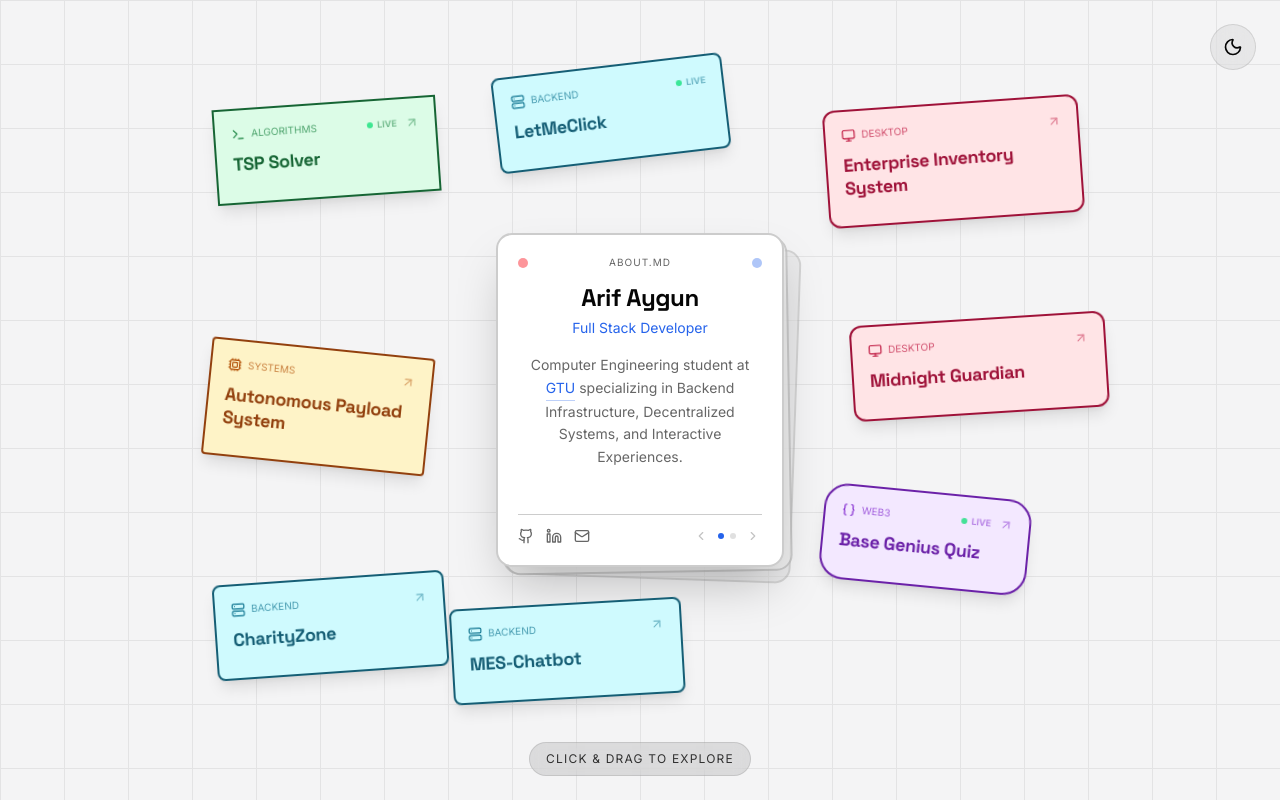
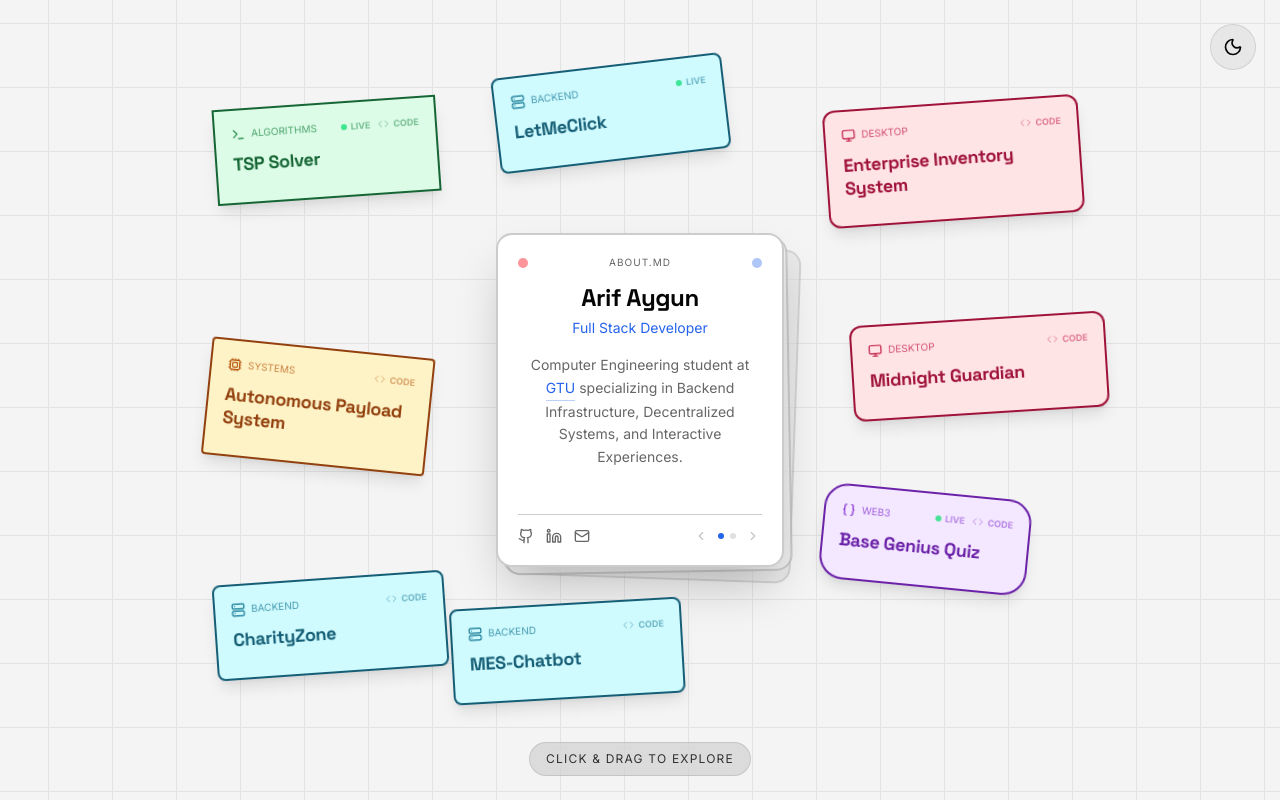
Before and after one commit to arif-aygun/portfolio, a Next.js app: page / in a window 1280 px wide. Built offline with nearby package versions, Linux system fonts and the light colour scheme.

Commit message:
feat(zoom): add pinch-to-zoom focal support && feat(sticker): replace link icon with code icon

```diff
--- a/components/landing/DraggableSticker.tsx
+++ b/components/landing/DraggableSticker.tsx
@@ -1,7 +1,7 @@
 'use client';
 
 import { motion, useMotionValue } from 'framer-motion';
-import { ArrowUpRight, Terminal, Cpu, Braces, Globe, Monitor, Server } from 'lucide-react';
+import { ArrowUpRight, Terminal, Cpu, Braces, Globe, Monitor, Server, Code } from 'lucide-react';
 import { useState, useRef } from 'react';
 
 interface Project {
@@ -172,10 +172,12 @@ export function DraggableSticker({
                         <a
                             href={project.href}
                             target="_blank"
-                            className="pointer-events-auto"
+                            className="pointer-events-auto flex items-center gap-1"
                             onClick={(e) => e.stopPropagation()}
+                            title="View Source Code"
                         >
-                            <ArrowUpRight size={14} className={`${style.accent} opacity-50 hover:opacity-100 transition-opacity`} />
+                            <Code size={11} className={`${style.accent} opacity-50 hover:opacity-100 transition-opacity`} />
+                            <span className={`text-[9px] font-bold ${style.accent} opacity-50 hover:opacity-100 transition-opacity`}>CODE</span>
                         </a>
                     )}
                 </div>
--- a/components/landing/StickerCanvas.tsx
+++ b/components/landing/StickerCanvas.tsx
@@ -129,11 +129,20 @@ export function StickerCanvas() {
     const [slots, setSlots] = useState<{ x: number; y: number; r: number }[]>([]);
     const [hasInteracted, setHasInteracted] = useState(false);
 
-    // Canvas panning state
+    const [scale, setScale] = useState(1);
     const [pan, setPan] = useState({ x: 0, y: 0 });
+
+    // Interaction refs
     const isPanning = useRef(false);
-    const panStart = useRef({ x: 0, y: 0 });
-    const panOrigin = useRef({ x: 0, y: 0 });
+    const isPinching = useRef(false);
+    const panStart = useRef({ x: 0, y: 0 }); // Current pan finger pos
+    const panOrigin = useRef({ x: 0, y: 0 }); // Pan value at start
+
+    // Pinch refs
+    const pinchStartDist = useRef(0);
+    const pinchStartScale = useRef(1);
+    const pinchStartPan = useRef({ x: 0, y: 0 });
+    const pinchStartCenter = useRef({ x: 0, y: 0 }); // Screen coordinates of midpoint
 
     useEffect(() => {
         setMounted(true);
@@ -181,28 +190,107 @@ export function StickerCanvas() {
         isPanning.current = false;
     }, []);
 
-    // Touch handlers for mobile panning
+    // Helper to get distance between two touches
+    const getTouchDist = (touches: React.TouchList) => {
+        const dx = touches[0].clientX - touches[1].clientX;
+        const dy = touches[0].clientY - touches[1].clientY;
+        return Math.sqrt(dx * dx + dy * dy);
+    };
+
+    // Helper to get center of two touches
+    const getTouchCenter = (touches: React.TouchList) => {
+        return {
+            x: (touches[0].clientX + touches[1].clientX) / 2,
+            y: (touches[0].clientY + touches[1].clientY) / 2,
+        };
+    };
+
+    // Touch handlers for mobile panning & zooming
     const handleTouchStart = useCallback((e: React.TouchEvent<HTMLDivElement>) => {
         const target = e.target as HTMLElement;
-        if (!target.closest('[data-interactive]')) {
+
+        // Check for 2-finger pinch first
+        if (e.touches.length === 2) {
+            isPinching.current = true;
+            isPanning.current = false; // Cancel pan if pinching
+
+            pinchStartDist.current = getTouchDist(e.touches);
+            pinchStartScale.current = scale;
+            pinchStartPan.current = { ...pan };
+            pinchStartCenter.current = getTouchCenter(e.touches);
+
+            return;
+        }
+
+        if (!target.closest('[data-interactive]') && e.touches.length === 1) {
             isPanning.current = true;
+            isPinching.current = false;
             setHasInteracted(true);
             panStart.current = { x: e.touches[0].clientX, y: e.touches[0].clientY };
             panOrigin.current = { ...pan };
         }
-    }, [pan]);
+    }, [pan, scale]);
 
     const handleTouchMove = useCallback((e: React.TouchEvent<HTMLDivElement>) => {
-        if (!isPanning.current) return;
+        // Handle Pinch
+        if (isPinching.current && e.touches.length === 2) {
+            e.preventDefault(); // Prevent default browser zoom actions
+
+            const dist = getTouchDist(e.touches);
+            const scaleFactor = dist / pinchStartDist.current;
+
+            // Calculate new clamped scale
+            const rawNewScale = pinchStartScale.current * scaleFactor;
+            const newScale = Math.min(Math.max(rawNewScale, 0.5), 3);
+
+            // Calculate Focal Zoom Pan Adjustment
+            const currentCenter = getTouchCenter(e.touches);
+            const windowCenterX = window.innerWidth / 2;
+            const windowCenterY = window.innerHeight / 2;
+
+            // Coordinate of the pinch center relative to the screen center
+            const fStartRel = {
+                x: pinchStartCenter.current.x - windowCenterX,
+                y: pinchStartCenter.current.y - windowCenterY
+            };
+            const fCurrRel = {
+                x: currentCenter.x - windowCenterX,
+                y: currentCenter.y - windowCenterY
+            };
+
+            // "World" point that was under the start pinch center
+            // W = (F_start_rel - P_start) / S_start
+            const worldPoint = {
+                x: (fStartRel.x - pinchStartPan.current.x) / pinchStartScale.current,
+                y: (fStartRel.y - pinchStartPan.current.y) / pinchStartScale.current
+            };
+
+            // Calculate new Pan to keep World Point under Current Pinch Center
+            // P_new = F_curr_rel - (W * S_new)
+            const newPanX = fCurrRel.x - (worldPoint.x * newScale);
+            const newPanY = fCurrRel.y - (worldPoint.y * newScale);
+
+            setScale(newScale);
+            setPan({ x: newPanX, y: newPanY });
+
+            return;
+        }
+
+        // Handle Pan
+        if (isPanning.current && e.touches.length === 1) {
             const dx = e.touches[0].clientX - panStart.current.x;
             const dy = e.touches[0].clientY - panStart.current.y;
             setPan({
                 x: panOrigin.current.x + dx,
                 y: panOrigin.current.y + dy,
             });
-    }, []);
+        }
+    }, [scale]); // Depend on scale for correct updates if needed, though mostly using refs
 
     const handleTouchEnd = useCallback(() => {
+        if (isPinching.current) {
+            isPinching.current = false;
+        }
         isPanning.current = false;
     }, []);
 
@@ -242,18 +330,7 @@ export function StickerCanvas() {
             onTouchEnd={handleTouchEnd}
             style={{ cursor: isPanning.current ? 'grabbing' : 'default', touchAction: 'none' }}
         >
-            {/* Background Grid — moves with pan */}
-            <div
-                className="absolute inset-0 pointer-events-none transition-opacity duration-300"
-                style={{
-                    backgroundImage: 'linear-gradient(var(--lp-grid) 1px, transparent 1px), linear-gradient(90deg, var(--lp-grid) 1px, transparent 1px)',
-                    backgroundSize: '4rem 4rem',
-                    backgroundPosition: `${pan.x}px ${pan.y}px`,
-                    opacity: 'var(--lp-grid-opacity)',
-                }}
-            />
-
-            {/* Clickable background layer for panning */}
+            {/* Clickable background layer for panning interaction */}
             <div className="absolute inset-0" data-canvas-bg="true" style={{ zIndex: 0 }} />
 
             {/* Single shared coordinate origin at center + pan offset */}
@@ -261,9 +338,22 @@ export function StickerCanvas() {
                 className="absolute left-1/2 top-1/2"
                 style={{
                     zIndex: 1,
-                    transform: `translate(${pan.x}px, ${pan.y}px)`,
+                    transform: `translate(${pan.x}px, ${pan.y}px) scale(${scale})`, // Apply scale here
                 }}
             >
+                {/* Background Grid — Moved INSIDE scale container for perfect sync */}
+                <div
+                    className="absolute left-1/2 top-1/2 pointer-events-none -translate-x-1/2 -translate-y-1/2"
+                    style={{
+                        width: '8000px', // Huge enough to cover zoom out
+                        height: '8000px',
+                        zIndex: -1,
+                        backgroundImage: 'linear-gradient(var(--lp-grid) 1px, transparent 1px), linear-gradient(90deg, var(--lp-grid) 1px, transparent 1px)',
+                        backgroundSize: '4rem 4rem', // Fixed size (scales with parent)
+                        backgroundPosition: 'center',
+                        opacity: 'var(--lp-grid-opacity)',
+                    }}
+                />
                 {/* Profile card — z-index 10, behind stickers (20+) */}
                 <div style={{ transform: 'translate(-50%, -50%)', zIndex: 10, position: 'relative' }}>
                     <ProfileCard />
```
Lines whose indentation alone changed are shown as unchanged.
